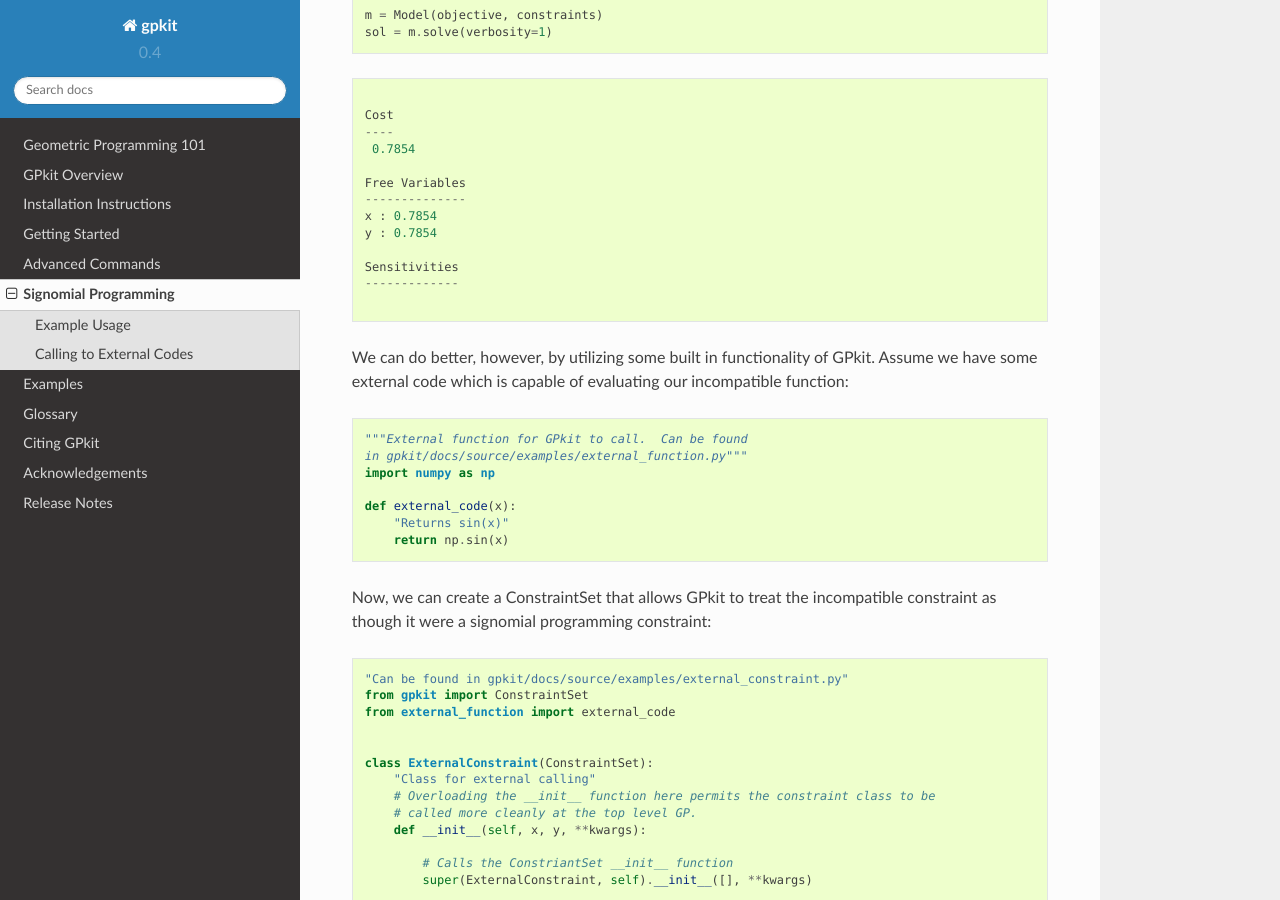
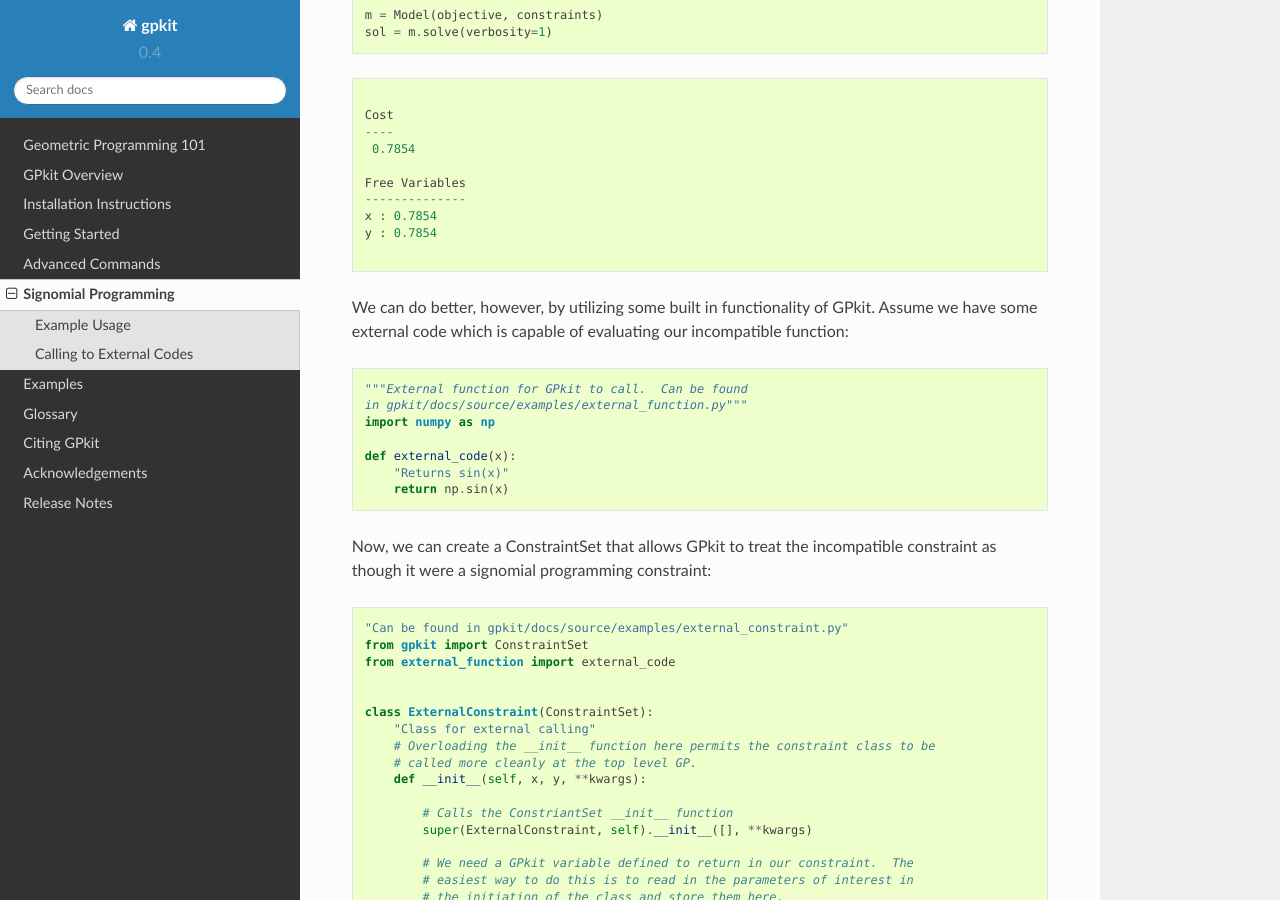
Before and after one commit to convexengineering/gpkit, a Sphinx documentation site: the page built from docs/source/signomialprogramming.rst, in a window 1280 px wide and 900 px high, scrolled down 1928 px. Built offline with Sphinx 7.4.7 and the Read the Docs theme 2.0.0, drawn with Linux system fonts in a browser that asks for light colours; some of the changed text lies outside the part shown.

Commit message:
sensitivities removed from example output

```diff
--- a/docs/source/examples/external_sp_output.txt
+++ b/docs/source/examples/external_sp_output.txt
@@ -7,6 +7,3 @@
 --------------
 x : 0.7854
 y : 0.7071
-
-Sensitivities
--------------
--- a/docs/source/examples/simple_sp_output.txt
+++ b/docs/source/examples/simple_sp_output.txt
@@ -7,6 +7,3 @@
 --------------
 x : 0.9
 y : 0.1
-
-Sensitivities
--------------
--- a/docs/source/examples/sin_approx_example_output.txt
+++ b/docs/source/examples/sin_approx_example_output.txt
@@ -7,6 +7,3 @@
 --------------
 x : 0.7854
 y : 0.7854
-
-Sensitivities
--------------
```
